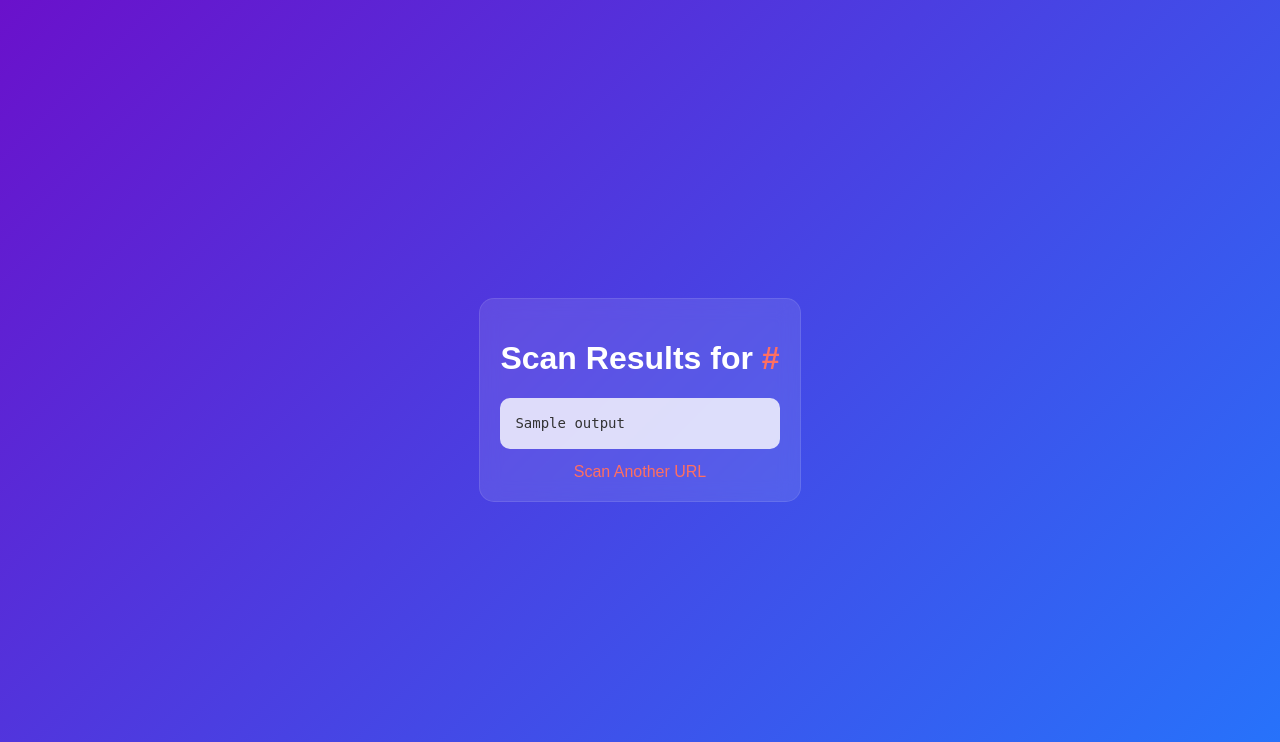
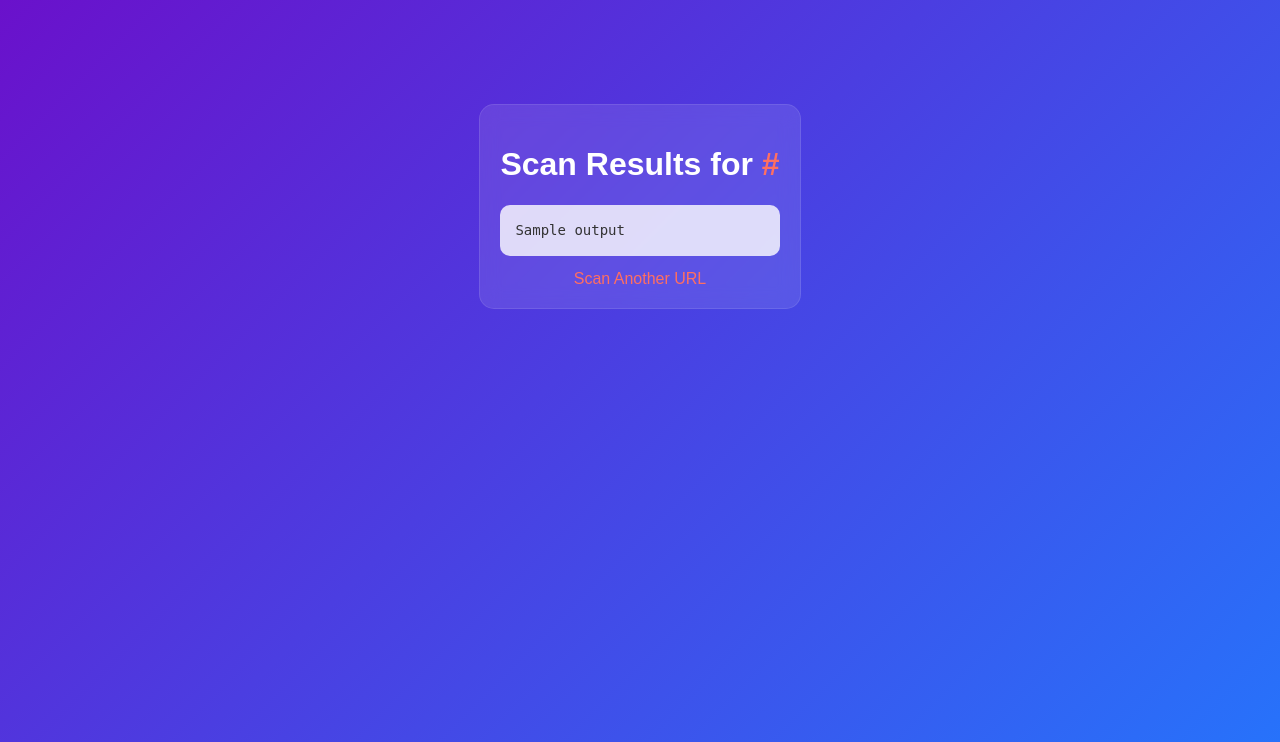
Before and after one commit to kar137/security-automation-python, a Flask app: template templates/result.html in a window 1280 px wide. Shown: the top 742 px of the page. Run offline with Flask 3, Linux system fonts and the light colour scheme; the template is opened without the code that fills it: most values are stand-ins (such as "Sample title", 1, 10 or a date in 2020).

Commit message:
Fix: move results container a bit above

```diff
--- a/templates/result.html
+++ b/templates/result.html
@@ -18,6 +18,10 @@
             text-align: center;
         }
         .container {
+            position:absolute;
+            top: 13%;
+            left: 50%
+            transform: translate(-50%, -70%);
             background: rgba(255, 255, 255, 0.1);
             padding: 20px;
             border-radius: 15px;
```
